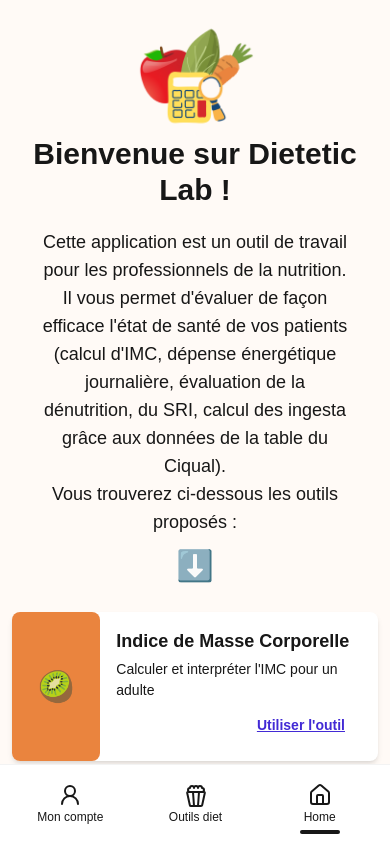
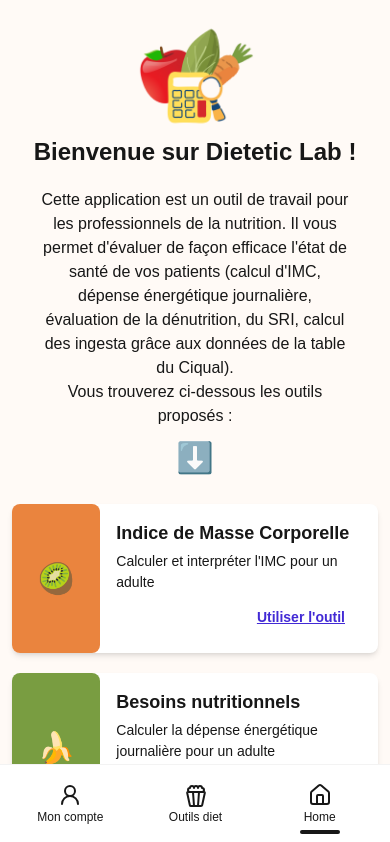
Before and after one commit to Edwige08/dietetic_lab_front, a Next.js app: page / in a window 390 px wide. Shown: the top 842 px of the page. Built offline with nearby package versions, Linux system fonts and the light colour scheme.

Commit message:
fix: css on home page

```diff
--- a/src/app/page.tsx
+++ b/src/app/page.tsx
@@ -13,8 +13,8 @@
           alt="Logo de Dietetic Lab"
           className="w-30"
         />
-        <h1 className="text-center text-3xl font-bold mb-5">Bienvenue sur Dietetic Lab&nbsp;!</h1>
-        <p className="text-lg mx-10 mb-3 text-center">
+        <h1 className="text-center text-2xl md:text-3xl font-bold mb-5">Bienvenue sur Dietetic Lab&nbsp;!</h1>
+        <p className="md:text-lg mx-10 mb-3 text-center">
           Cette application est un outil de travail pour les professionnels de la nutrition.
           Il vous permet d&apos;évaluer de façon efficace l&apos;état de santé de vos patients
           (calcul d&apos;IMC, dépense énergétique journalière, évaluation de la dénutrition, du SRI, calcul des ingesta grâce aux données de la table du Ciqual). <br />
```
